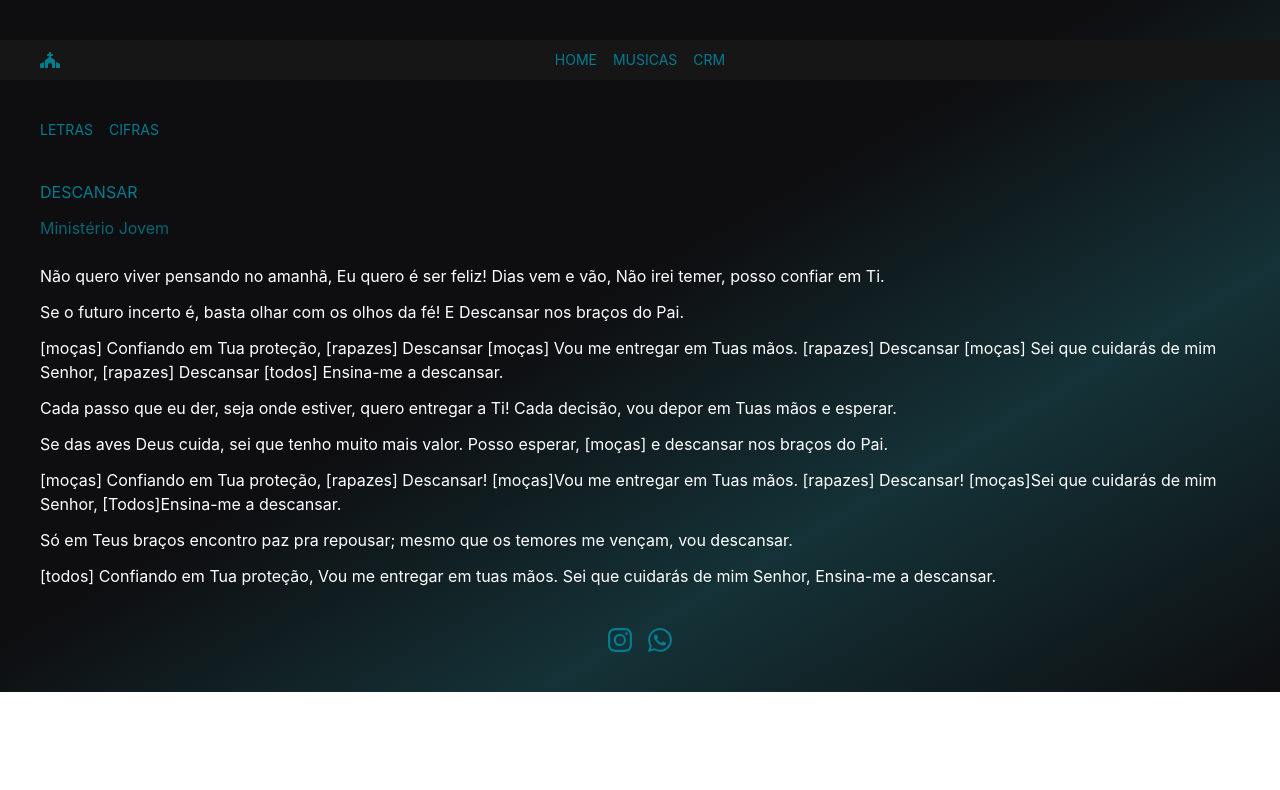
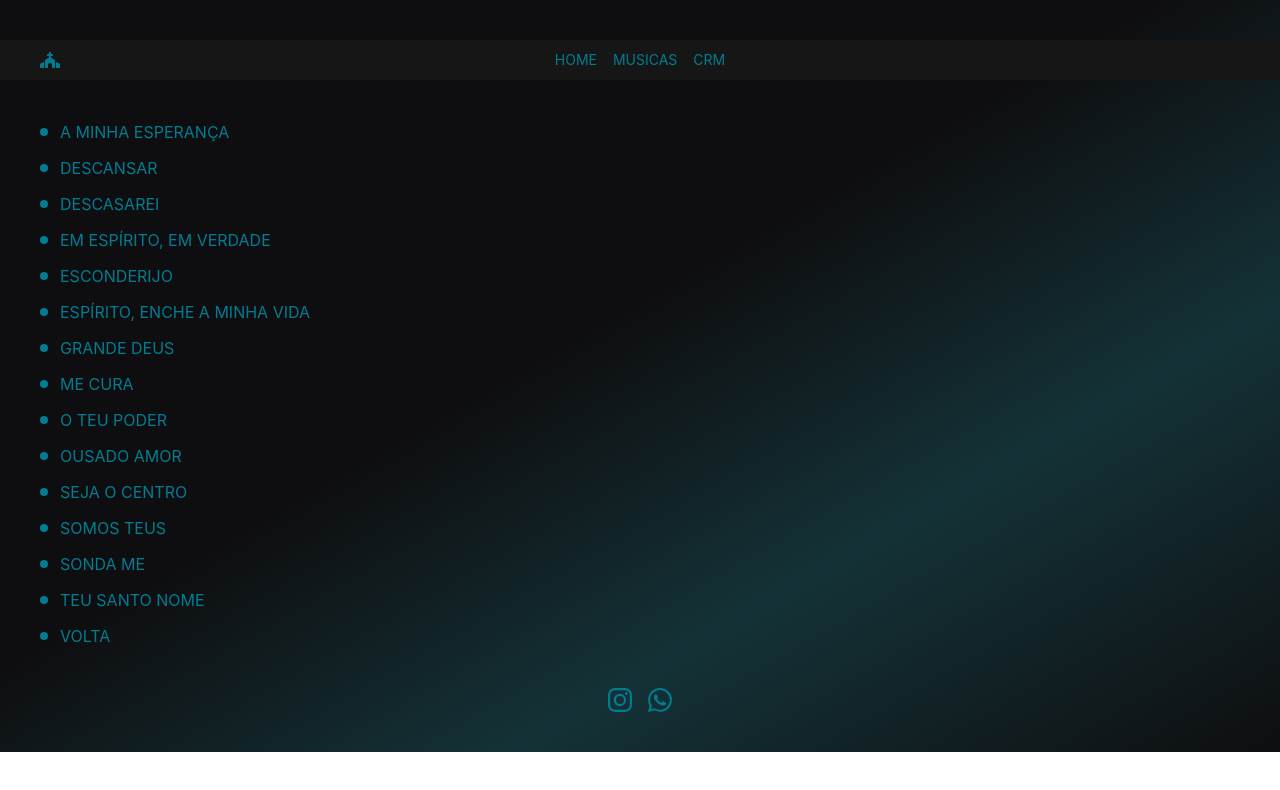
Before and after one commit to LeandroGCruzP/just-save, a Next.js app: page /musics in a window 1280 px wide. Shown: the top 790 px of the page. Built offline with nearby package versions, Linux system fonts and the light colour scheme.

Commit message:
feat: Adding dynamic routes on musics

```diff
--- a/src/pages/musics.tsx
+++ b/src/pages/musics/[musicId].tsx
@@ -1,12 +1,16 @@
-import { MusicsLayout } from '../layout/MusicsLayout'
+import { useRouter } from 'next/router'
+import { MusicsLayout } from '../../layout/MusicsLayout'
 
-Musics.PageLayout = MusicsLayout
+MusicDetail.PageLayout = MusicsLayout
 
-export default function Musics () {
+export default function MusicDetail () {
+  const router = useRouter()
+  const { musicId } = router.query
+
   return (
     <div className='flex flex-col gap-6'>
       <div className='flex flex-col gap-3'>
-        <span className='text-primary'>DESCANSAR</span>
+        <span className='text-primary'>DESCANSAR - {musicId}</span>
         <span className='text-primary text-opacity-80'>Ministério Jovem</span>
       </div>
 
--- /dev/null
+++ b/src/pages/musics/index.tsx
@@ -0,0 +1,32 @@
+import Link from 'next/link'
+
+const musics = [
+  { name: 'A MINHA ESPERANÇA' },
+  { name: 'DESCANSAR' },
+  { name: 'DESCASAREI' },
+  { name: 'EM ESPÍRITO, EM VERDADE' },
+  { name: 'ESCONDERIJO' },
+  { name: 'ESPÍRITO, ENCHE A MINHA VIDA' },
+  { name: 'GRANDE DEUS' },
+  { name: 'ME CURA' },
+  { name: 'O TEU PODER' },
+  { name: 'OUSADO AMOR' },
+  { name: 'SEJA O CENTRO' },
+  { name: 'SOMOS TEUS' },
+  { name: 'SONDA ME' },
+  { name: 'TEU SANTO NOME' },
+  { name: 'VOLTA' }
+]
+
+export default function Musics () {
+  return (
+    <div className='flex flex-col gap-3 px-10'>
+      {musics.map((music, index) => (
+        <div key={index} className='flex gap-3 items-center'>
+          <div className='h-2 w-2 bg-primary rounded-full' />
+          <Link href={`/musics/${music.name}`} className='text-primary'>{music.name}</Link>
+        </div>
+      ))}
+    </div>
+  )
+}
```
